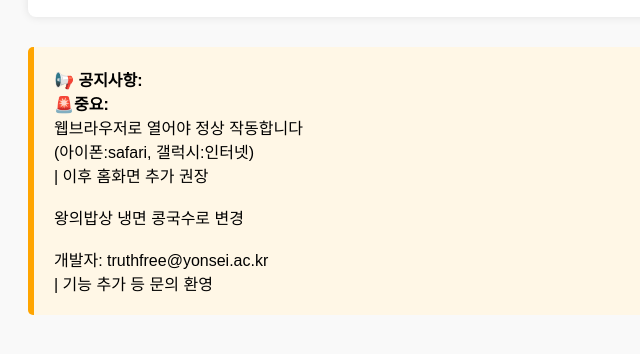
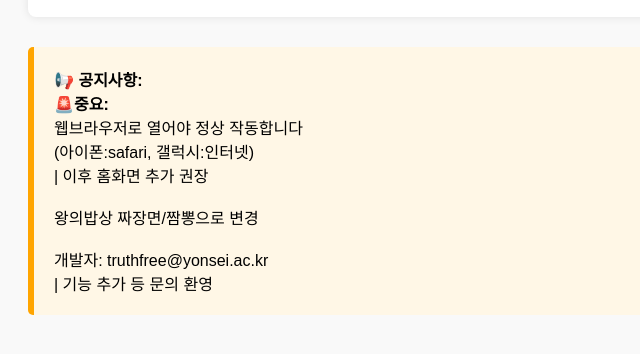
Before and after one commit to truthfree/buffet_project, a plain HTML site: page buffetindex.html in a window 1280 px wide. Shown: the part 274-628 px from the top of the page, 0-640 px from the left. Drawn offline with Linux system fonts and the light colour scheme.

Commit message:
Change menu item from 냉면 콩국수 to 짜장면/짬뽕

```diff
--- a/buffetindex.html
+++ b/buffetindex.html
@@ -58,7 +58,7 @@
     (아이폰:safari, 갤럭시:인터넷)<br>
     | 이후 홈화면 추가 권장<br>
     <br>
-    왕의밥상 냉면 콩국수로 변경<br>
+    왕의밥상 짜장면/짬뽕으로 변경<br>
     <br>
 
 
```
